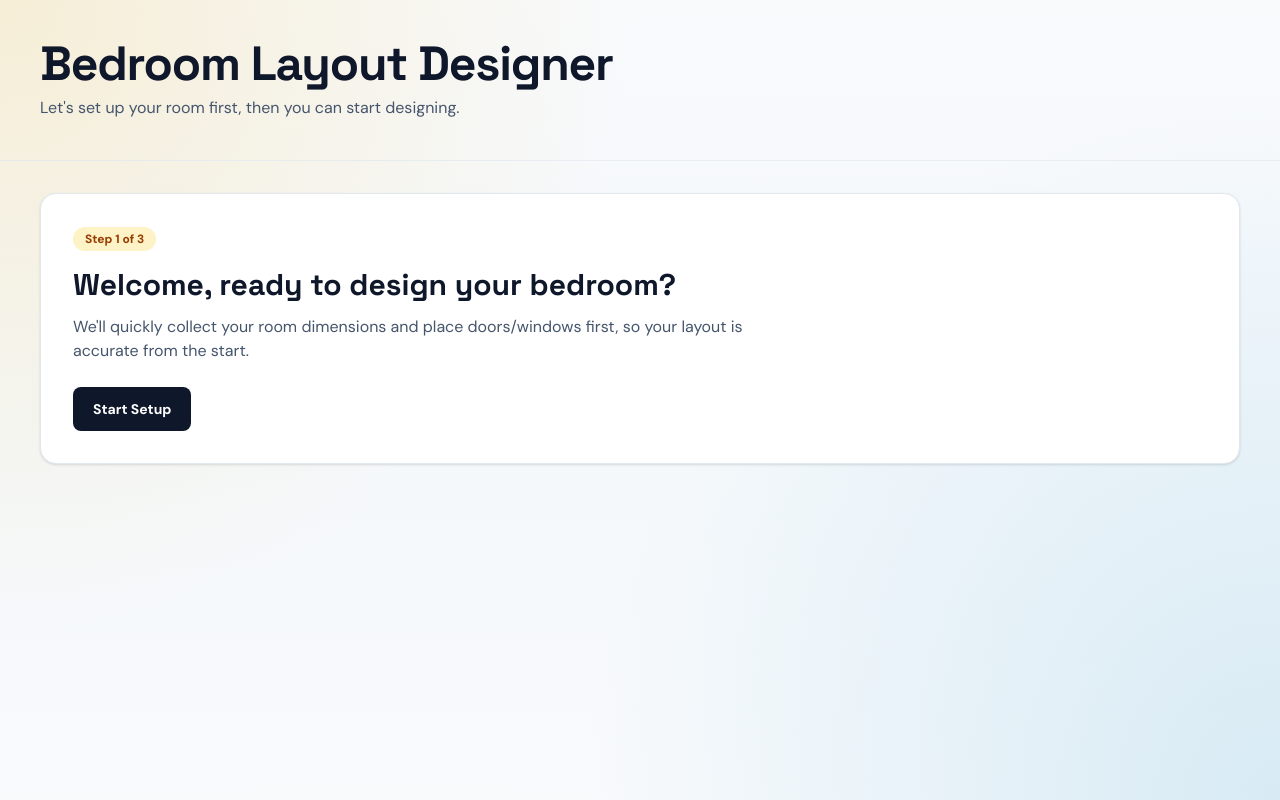
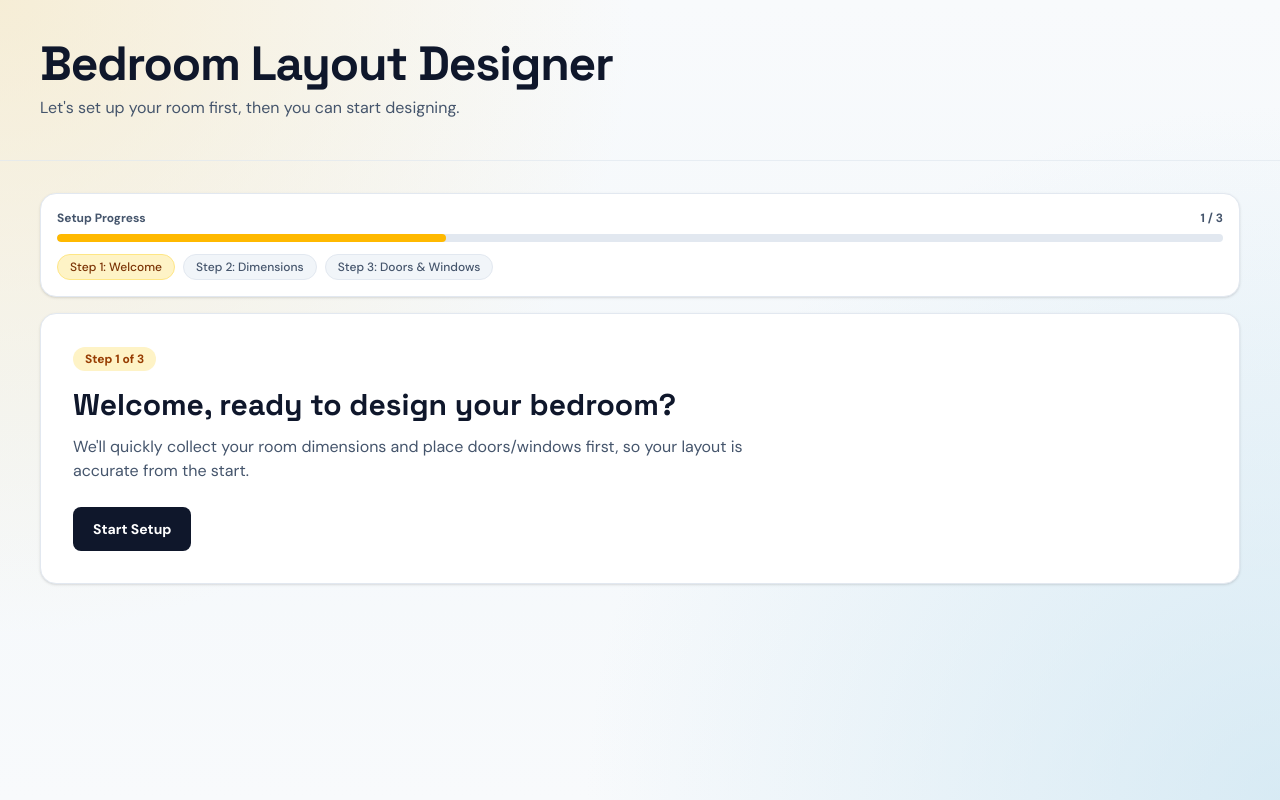
Before and after one commit to Slaymish/BedroomLayoutDesigner, a React (Vite) app: page / in a window 1280 px wide. Built offline with nearby package versions, Linux system fonts and the light colour scheme.

Commit message:
feat: add reset setup functionality and improve preferences panel

```diff
--- a/src/App.tsx
+++ b/src/App.tsx
@@ -38,6 +38,16 @@ const OPENING_PRESETS: Record<'Door' | 'Window', { widthCm: number; heightCm: nu
 };
 
 const UNIT_OPTIONS: Unit[] = ['mm', 'cm', 'm', 'in', 'ft'];
+const DEFAULT_PREFERENCES: Preferences = {
+  gridSize: 30,
+  gridColor: '#c8d2dd',
+  unit: 'cm'
+};
+const ONBOARDING_STEPS: Array<{ id: OnboardingStep; label: string }> = [
+  { id: 'welcome', label: 'Welcome' },
+  { id: 'dimensions', label: 'Dimensions' },
+  { id: 'openings', label: 'Doors & Windows' },
+];
 
 const toDimensionInputValue = (valueCm: number, unit: Unit): string => {
   const converted = fromBaseCm(valueCm, unit);
@@ -56,11 +66,7 @@ function App() {
   const [roomHeightCm, setRoomHeightCm] = useState(DEFAULT_ROOM_HEIGHT_CM);
   const [isHydrated, setIsHydrated] = useState(false);
 
-  const [preferences, setPreferences] = useState<Preferences>({
-    gridSize: 30,
-    gridColor: '#c8d2dd',
-    unit: 'cm'
-  });
+  const [preferences, setPreferences] = useState<Preferences>(DEFAULT_PREFERENCES);
   const activeUnit: Unit = preferences.unit || 'cm';
   const [onboardingComplete, setOnboardingComplete] = useState(false);
   const [onboardingStep, setOnboardingStep] = useState<OnboardingStep>('welcome');
@@ -97,8 +103,8 @@ function App() {
       setRoomWidthCm(loadedRoomWidth);
       setRoomHeightCm(loadedRoomHeight);
       setPreferences({
-        gridSize: typeof parsed.preferences?.gridSize === 'number' ? Math.max(2, parsed.preferences.gridSize) : 30,
-        gridColor: parsed.preferences?.gridColor || '#c8d2dd',
+        gridSize: typeof parsed.preferences?.gridSize === 'number' ? Math.max(2, parsed.preferences.gridSize) : DEFAULT_PREFERENCES.gridSize,
+        gridColor: parsed.preferences?.gridColor || DEFAULT_PREFERENCES.gridColor,
         unit: loadedUnit,
       });
 
@@ -190,6 +196,27 @@ function App() {
     setRoomHeightCm(current => (current === nextHeightCm ? current : nextHeightCm));
   }, []);
 
+  const handleResetSetup = () => {
+    const confirmed = window.confirm('Reset room setup and start onboarding again? This removes your current layout from this browser.');
+    if (!confirmed) return;
+
+    window.localStorage.removeItem(STORAGE_KEY);
+    nextItemId.current = 1;
+    setItems([]);
+    setEditingItemId(null);
+    setRoomWidthCm(DEFAULT_ROOM_WIDTH_CM);
+    setRoomHeightCm(DEFAULT_ROOM_HEIGHT_CM);
+    setPreferences(DEFAULT_PREFERENCES);
+    setDimensionDraft({
+      width: toDimensionInputValue(DEFAULT_ROOM_WIDTH_CM, 'cm'),
+      height: toDimensionInputValue(DEFAULT_ROOM_HEIGHT_CM, 'cm'),
+    });
+    setOnboardingError(null);
+    setOnboardingStep('welcome');
+    setOnboardingComplete(false);
+    setPreferencesPanelOpen(false);
+  };
+
   const startOnboarding = () => {
     setOnboardingError(null);
     setDimensionDraft({
@@ -264,6 +291,10 @@ function App() {
 
   const doorCount = items.filter(item => item.type === 'Door').length;
   const windowCount = items.filter(item => item.type === 'Window').length;
+  const onboardingStepIndex = ONBOARDING_STEPS.findIndex(step => step.id === onboardingStep);
+  const onboardingProgressPct = `${Math.max(1, onboardingStepIndex + 1) / ONBOARDING_STEPS.length * 100}%`;
+  const hasRequiredDoor = doorCount > 0;
+  const hasAnyOpening = doorCount + windowCount > 0;
 
   if (!isHydrated) {
     return (
@@ -286,6 +317,33 @@ function App() {
         </header>
         <main className="px-4 py-6 md:px-8 md:py-8">
           <div className="mx-auto max-w-[1200px]">
+            <div className="mb-4 rounded-2xl border border-slate-200 bg-white p-4 shadow-sm">
+              <div className="flex items-center justify-between text-xs font-semibold text-slate-600">
+                <span>Setup Progress</span>
+                <span>{Math.max(1, onboardingStepIndex + 1)} / {ONBOARDING_STEPS.length}</span>
+              </div>
+              <div className="mt-2 h-2 rounded-full bg-slate-200 overflow-hidden">
+                <div className="h-full rounded-full bg-amber-400 transition-all duration-300" style={{ width: onboardingProgressPct }} />
+              </div>
+              <div className="mt-3 flex flex-wrap gap-2">
+                {ONBOARDING_STEPS.map((step, index) => {
+                  const isActive = step.id === onboardingStep;
+                  const isCompleted = index < onboardingStepIndex;
+                  return (
+                    <span
+                      key={step.id}
+                      className={`inline-flex items-center rounded-full px-3 py-1 text-xs font-medium
+                      ${isActive ? 'bg-amber-100 text-amber-900 border border-amber-200' : ''}
+                      ${isCompleted ? 'bg-emerald-100 text-emerald-800 border border-emerald-200' : ''}
+                      ${!isActive && !isCompleted ? 'bg-slate-100 text-slate-600 border border-slate-200' : ''}
+                    `}
+                    >
+                      {isCompleted ? 'Done' : `Step ${index + 1}`}: {step.label}
+                    </span>
+                  );
+                })}
+              </div>
+            </div>
             {onboardingStep === 'welcome' && (
               <section className="rounded-2xl border border-slate-200 bg-white p-6 md:p-8 shadow-sm">
                 <p className="inline-flex rounded-full bg-amber-100 px-3 py-1 text-xs font-semibold text-amber-800">Step 1 of 3</p>
@@ -389,6 +447,20 @@ function App() {
                   <p className="mt-3 text-sm text-slate-600">
                     Doors: <span className="font-semibold text-slate-800">{doorCount}</span> · Windows: <span className="font-semibold text-slate-800">{windowCount}</span>
                   </p>
+                  <div className="mt-3 rounded-xl border border-slate-200 bg-slate-50 p-3">
+                    <p className="text-xs font-semibold text-slate-700 uppercase tracking-wide">Checklist</p>
+                    <ul className="mt-2 space-y-1 text-sm">
+                      <li className={hasRequiredDoor ? 'text-emerald-700' : 'text-slate-700'}>
+                        {hasRequiredDoor ? '✓' : '○'} Add at least one door (required)
+                      </li>
+                      <li className={hasAnyOpening ? 'text-emerald-700' : 'text-slate-700'}>
+                        {hasAnyOpening ? '✓' : '○'} Place openings on the correct wall
+                      </li>
+                      <li className={windowCount > 0 ? 'text-emerald-700' : 'text-slate-700'}>
+                        {windowCount > 0 ? '✓' : '○'} Add windows (optional)
+                      </li>
+                    </ul>
+                  </div>
                   {onboardingError && <p className="mt-2 text-sm text-rose-600">{onboardingError}</p>}
                   <div className="mt-5 flex flex-wrap gap-3">
                     <button
@@ -495,7 +567,11 @@ function App() {
                   Close
                 </button>
               </div>
-              <PreferencesPanel onChange={handlePreferencesChange} preferences={preferences} />
+              <PreferencesPanel
+                onChange={handlePreferencesChange}
+                preferences={preferences}
+                onResetSetup={handleResetSetup}
+              />
             </div>
           </div>
         )}
--- a/src/components/PreferencesPanel.tsx
+++ b/src/components/PreferencesPanel.tsx
@@ -1,6 +1,12 @@
 import type { Preferences } from "../types";
 
-export default function PreferencesPanel({ onChange, preferences }: { onChange: (prefs: Preferences) => void; preferences: Preferences }) {
+interface PreferencesPanelProps {
+    onChange: (prefs: Preferences) => void;
+    preferences: Preferences;
+    onResetSetup?: () => void;
+}
+
+export default function PreferencesPanel({ onChange, preferences, onResetSetup }: PreferencesPanelProps) {
     const handleGridSizeChange = (e: React.ChangeEvent<HTMLInputElement>) => {
         const newSize = Math.max(2, parseInt(e.target.value, 10) || 2);
         onChange({ ...preferences, gridSize: newSize });
@@ -49,6 +55,17 @@ export default function PreferencesPanel({ onChange, preferences }: { onChange:
                     <option value="ft">ft</option>
                 </select>
             </div>
+            {onResetSetup && (
+                <div className="pt-3 border-t border-slate-200 space-y-2">
+                    <p className="text-sm text-slate-700">Need to start room setup again?</p>
+                    <button
+                        className="inline-flex items-center justify-center rounded-lg px-3 py-2 text-sm font-semibold bg-rose-600 text-white hover:bg-rose-700"
+                        onClick={onResetSetup}
+                    >
+                        Reset Setup
+                    </button>
+                </div>
+            )}
         </div>
     );
 }
```
